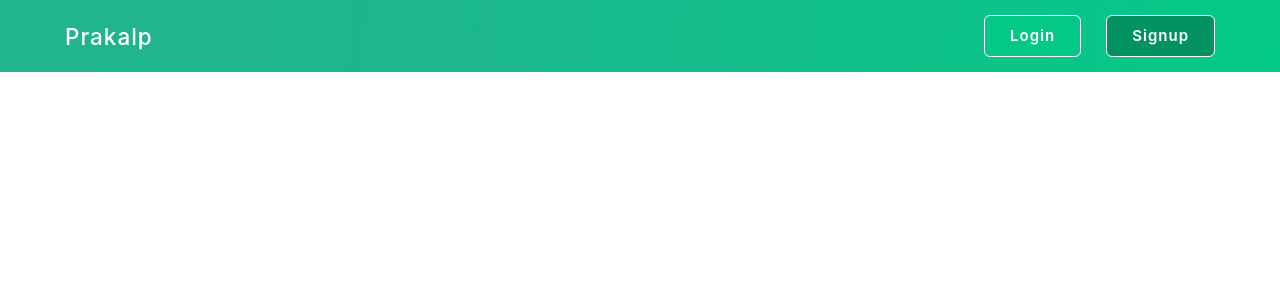
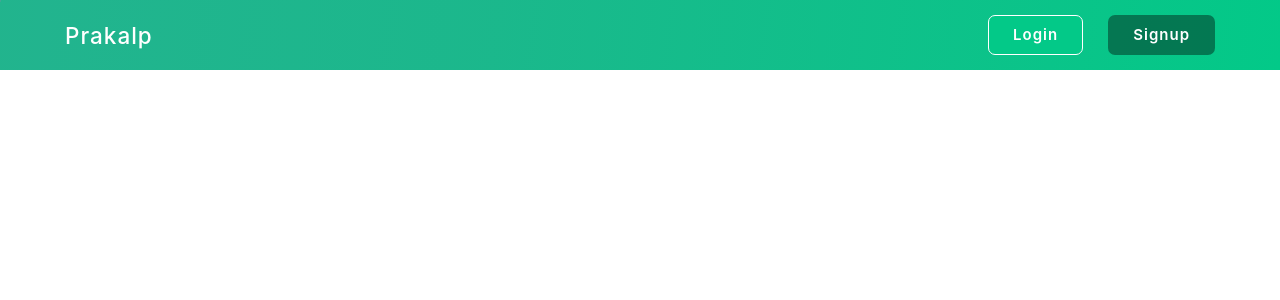
Before and after one commit to aditya-464/Prakalp_SIH_23, a React (Create React App) app in the folder client/: page / in a window 1280 px wide. Shown: the top 300 px of the page. Built offline with nearby package versions, Linux system fonts and the light colour scheme.

Commit message:
Update welcome page nav bar

```diff
--- a/client/src/components/Welcome/Navwelcome/Navwelcome.js
+++ b/client/src/components/Welcome/Navwelcome/Navwelcome.js
@@ -19,9 +19,8 @@ export default function Navwelcome() {
         <Box mr={"65px"}>
           <NavLink to="/login">
             <Button
-              colorScheme="seagreen"
-              px={"25px"}
-              py={"20px"}
+              px={"24px"}
+              py={"19px"}
               mr={5}
               className={styles.loginBtn}
             >
@@ -30,7 +29,6 @@ export default function Navwelcome() {
           </NavLink>
           <NavLink to="/signup">
             <Button
-              colorScheme="seagreen"
               px={"25px"}
               py={"20px"}
               ml={5}
--- a/client/src/components/Welcome/Navwelcome/navwelcome.module.css
+++ b/client/src/components/Welcome/Navwelcome/navwelcome.module.css
@@ -3,24 +3,22 @@
   color: white;
 }
 .loginBtn {
-    background: #03C988;
+    background: #03C988 !important;
     border: 1px solid white;
-    border-radius: 6px !important;
+    border-radius: 7px !important;
     font-size: 1.5rem;
     transition: all 0.5s ease;
-}
-.loginBtn:hover {
-    background-color: #004c33;
+    color: white !important;
 }
 .signupBtn {
-    background-color: #039363;
-    border: 1px solid white;
-    border-radius: 6px !important;
+    background-color: rgba(0, 0, 0, 0.4) !important;
+    border-radius: 7px !important;
     font-size: 1.5rem;
     transition: all 0.5s ease;
+    color: white !important;
 }
-.signupBtn:hover {
-    background-color: #004c33;
+.loginBtn:hover, .signupBtn:hover {
+    background-color: rgba(0, 0, 0, 0.8) !important;
 }
 .btnText {
     font-size: 1.5rem;
```
